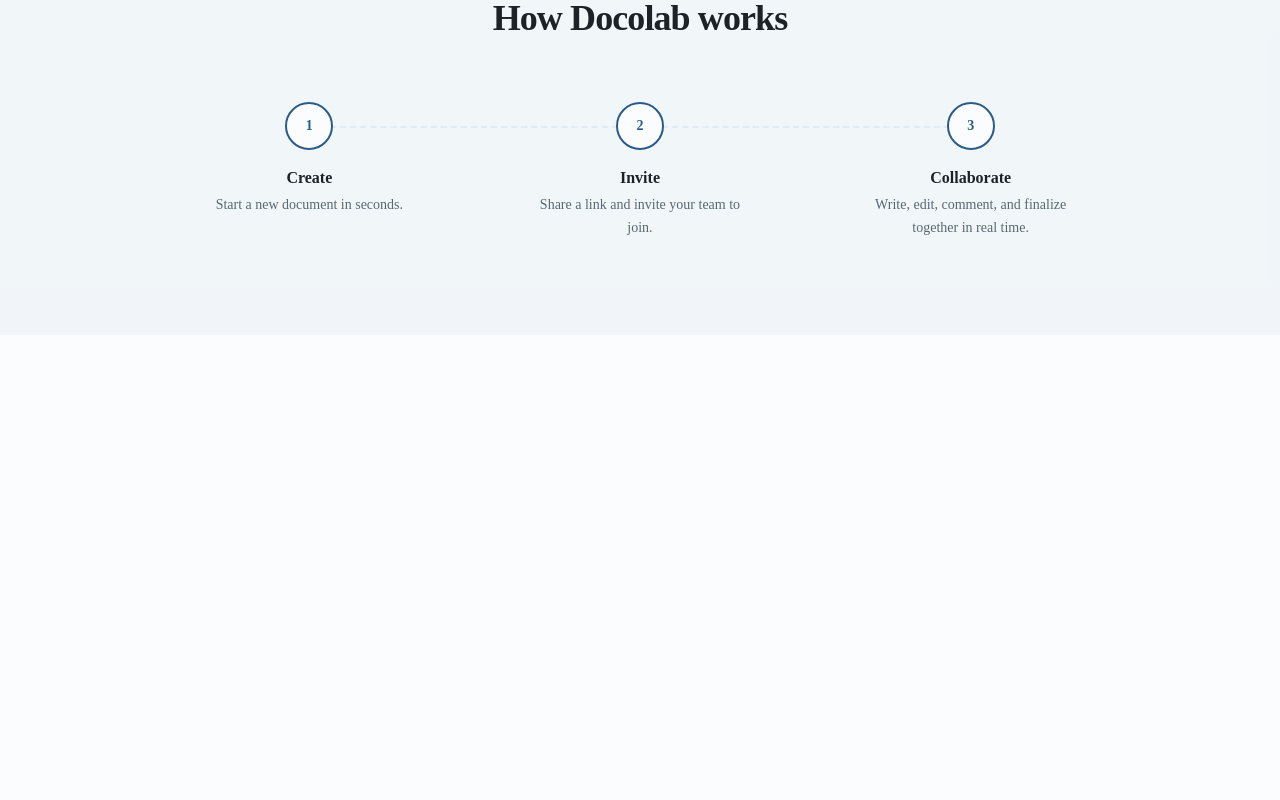
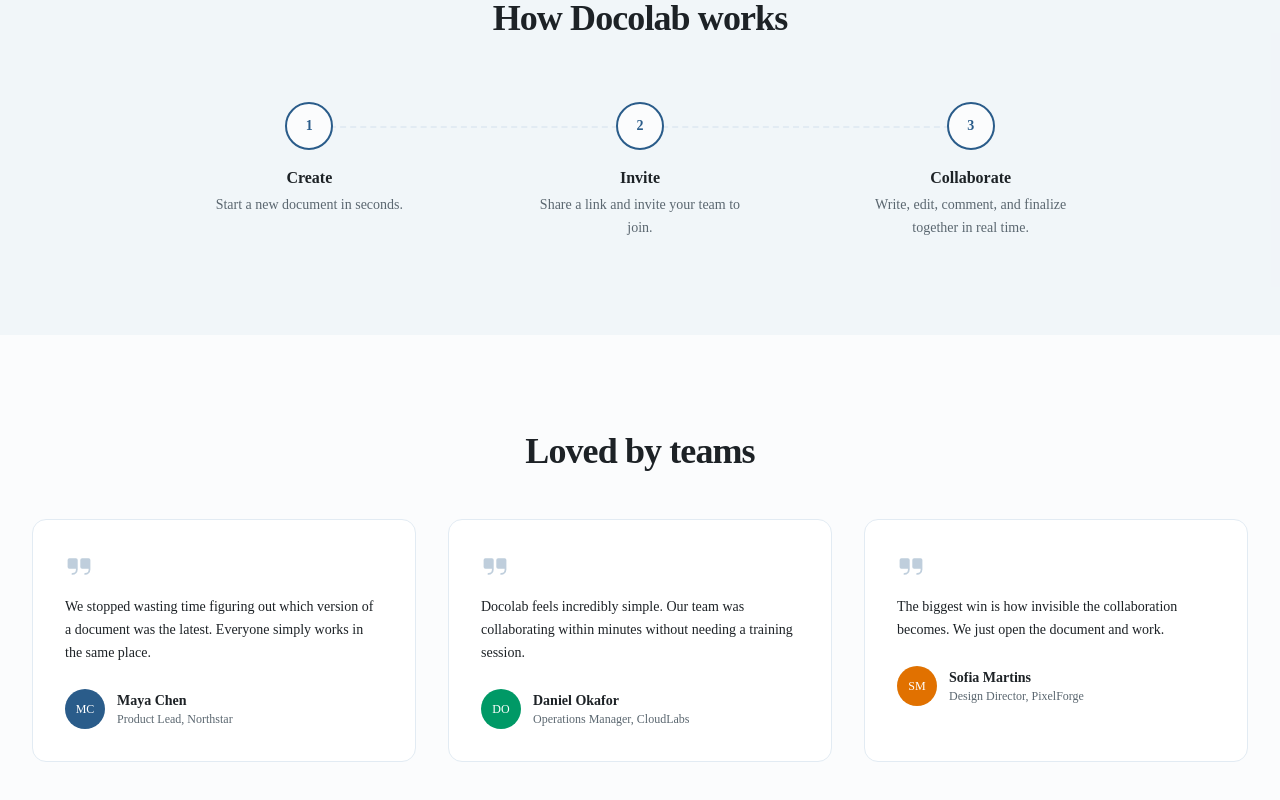
Before and after one commit to ukazimchisom/docolab, a Next.js app: page / in a window 1280 px wide. Shown: the part 1492-2292 px from the top of the page. Before the commit the page ends 1827 px from the top, so only its background shows below. Built offline with nearby package versions, Linux system fonts and the light colour scheme.

Commit message:
feat: build testimonials section with semantic blockquote markup

```diff
--- a/src/app/(marketing)/page.tsx
+++ b/src/app/(marketing)/page.tsx
@@ -2,6 +2,7 @@ import { Hero } from "@/components/landing/hero";
 import { SocialProof } from "@/components/landing/social-proof";
 import { Features } from "@/components/landing/features";
 import { HowItWorks } from "@/components/landing/how-it-works";
+import { Testimonials } from "@/components/landing/testimonials";
 
 export default function LandingPage() {
   return (
@@ -10,6 +11,7 @@ export default function LandingPage() {
       <SocialProof />
       <Features />
       <HowItWorks />
+      <Testimonials />
     </main>
   );
 }
--- /dev/null
+++ b/src/components/landing/testimonial-card.tsx
@@ -0,0 +1,45 @@
+import { QuotesIcon } from "@phosphor-icons/react/dist/ssr";
+import { Avatar, AvatarFallback } from "@/components/ui/avatar";
+
+interface TestimonialCardProps {
+  quote: string;
+  name: string;
+  role: string;
+  initials: string;
+  avatarColor: string;
+}
+
+export function TestimonialCard({
+  quote,
+  name,
+  role,
+  initials,
+  avatarColor,
+}: TestimonialCardProps) {
+  return (
+    <figure className="rounded-xl border border-border bg-card p-6 sm:p-8">
+      <QuotesIcon
+        aria-hidden="true"
+        size={28}
+        weight="fill"
+        className="text-primary/30"
+      />
+
+      <blockquote className="mt-4 text-sm leading-relaxed text-foreground">
+        {quote}
+      </blockquote>
+
+      <figcaption className="mt-6 flex items-center gap-3">
+        <Avatar className="h-10 w-10">
+          <AvatarFallback className={`${avatarColor} text-xs text-white`}>
+            {initials}
+          </AvatarFallback>
+        </Avatar>
+        <div>
+          <p className="text-sm font-semibold text-foreground">{name}</p>
+          <p className="text-xs text-muted-foreground">{role}</p>
+        </div>
+      </figcaption>
+    </figure>
+  );
+}
--- /dev/null
+++ b/src/components/landing/testimonials.tsx
@@ -0,0 +1,52 @@
+import { TestimonialCard } from "./testimonial-card";
+
+interface Testimonial {
+  quote: string;
+  name: string;
+  role: string;
+  initials: string;
+  avatarColor: string;
+}
+
+const TESTIMONIALS: Testimonial[] = [
+  {
+    quote:
+      "We stopped wasting time figuring out which version of a document was the latest. Everyone simply works in the same place.",
+    name: "Maya Chen",
+    role: "Product Lead, Northstar",
+    initials: "MC",
+    avatarColor: "bg-primary",
+  },
+  {
+    quote:
+      "Docolab feels incredibly simple. Our team was collaborating within minutes without needing a training session.",
+    name: "Daniel Okafor",
+    role: "Operations Manager, CloudLabs",
+    initials: "DO",
+    avatarColor: "bg-emerald-600",
+  },
+  {
+    quote:
+      "The biggest win is how invisible the collaboration becomes. We just open the document and work.",
+    name: "Sofia Martins",
+    role: "Design Director, PixelForge",
+    initials: "SM",
+    avatarColor: "bg-amber-600",
+  },
+];
+
+export function Testimonials() {
+  return (
+    <section className="mx-auto max-w-7xl px-6 py-16 lg:px-8 lg:py-24">
+      <h2 className="text-center text-3xl font-bold tracking-tight text-foreground sm:text-4xl">
+        Loved by teams
+      </h2>
+
+      <div className="mt-12 grid grid-cols-1 gap-6 sm:grid-cols-2 lg:grid-cols-3 lg:gap-8">
+        {TESTIMONIALS.map((testimonial) => (
+          <TestimonialCard key={testimonial.name} {...testimonial} />
+        ))}
+      </div>
+    </section>
+  );
+}
```
